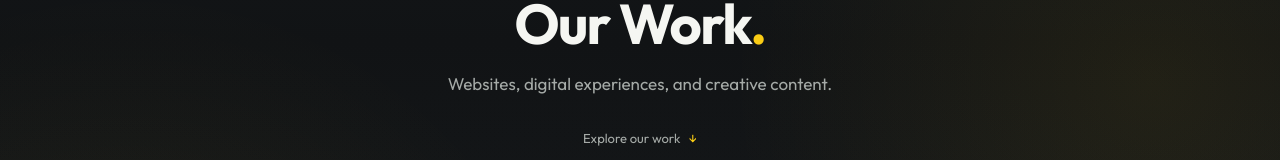
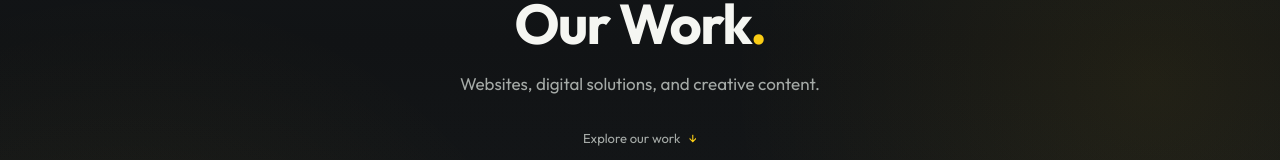
Before and after one commit to qdelta-technologies/work-portfolio-qdelta, a Next.js app: page / in a window 1280 px wide. Shown: the part 158-318 px from the top of the page. Built offline with nearby package versions, Linux system fonts and the light colour scheme.

Commit message:
copy: update tagline from digital experiences to digital solutions

```diff
--- a/src/app/layout.tsx
+++ b/src/app/layout.tsx
@@ -20,20 +20,20 @@ const sifonn = localFont({
 export const metadata: Metadata = {
   title: "QDelta — Our Work | Premium Portfolio Showcase",
   description:
-    "Curated collection of our best website projects, digital experiences, and creative social media content for prospective clients.",
+    "Curated collection of our best website projects, digital solutions, and creative social media content for prospective clients.",
   keywords: [
     "QDelta",
     "Creative Agency",
     "Digital Studio",
     "Web Design Portfolio",
     "Social Media Design",
-    "Digital Experiences",
+    "Digital Solutions",
   ],
   authors: [{ name: "QDelta Studio" }],
   openGraph: {
     title: "QDelta — Our Work | Premium Portfolio Showcase",
     description:
-      "Websites, digital experiences, and creative content. Curated showcase for QDelta clients.",
+      "Websites, digital solutions, and creative content. Curated showcase for QDelta clients.",
     url: "https://work.qdelta.com",
     siteName: "QDelta — Our Work",
     type: "website",
@@ -42,7 +42,7 @@ export const metadata: Metadata = {
   twitter: {
     card: "summary_large_image",
     title: "QDelta — Our Work",
-    description: "Websites, digital experiences, and creative content.",
+    description: "Websites, digital solutions, and creative content.",
   },
   robots: {
     index: true,
--- a/src/components/sections/Hero.tsx
+++ b/src/components/sections/Hero.tsx
@@ -21,7 +21,7 @@ export function Hero() {
 
           {/* Supporting Copy */}
           <p className="text-[#A5AAA7] text-[14px] sm:text-[16px] md:text-[17px] font-normal leading-relaxed max-w-lg px-2 sm:px-0">
-            Websites, digital experiences, and creative content.
+            Websites, digital solutions, and creative content.
           </p>
 
           {/* Scrolling cue */}
--- a/src/config/site.ts
+++ b/src/config/site.ts
@@ -20,7 +20,7 @@ export interface SiteConfig {
 
 export const siteConfig: SiteConfig = {
   name: "QDelta",
-  tagline: "Websites, digital experiences, and creative content.",
+  tagline: "Websites, digital solutions, and creative content.",
   subdomain: "work.qdelta.com",
   contact: {
     email: "hello@qdelta.com",
```
